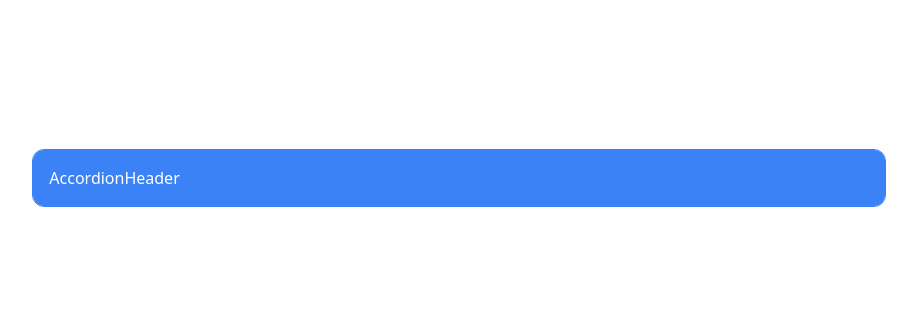
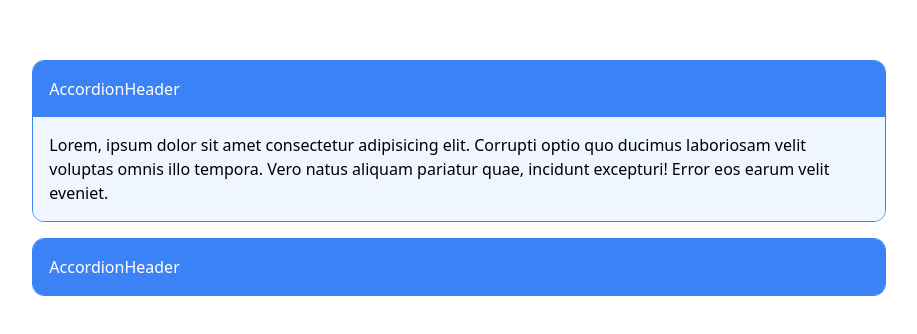
Before and after one commit to mehmetext/acilir-kapanir-div-next, a Next.js app: page / in a window 1280 px wide. Shown: the part 222-556 px from the top of the page, without its empty margins (181-1098 px from the left). Built offline with nearby package versions, Linux system fonts and the light colour scheme.

Commit message:
firstOpened parametresi eklendi

```diff
--- a/src/components/Accordion.tsx
+++ b/src/components/Accordion.tsx
@@ -1,10 +1,14 @@
 import { useEffect, useRef, useState } from "react";
 
-export default function Accordion() {
+type Props = {
+	firstOpened?: boolean;
+};
+
+export default function Accordion({ firstOpened = false }: Props) {
 	const content = useRef<HTMLDivElement>(null);
 
-	const [isOpen, setIsOpen] = useState(false);
-	const [height, setHeight] = useState("0px");
+	const [isOpen, setIsOpen] = useState(firstOpened);
+	const [height, setHeight] = useState(firstOpened ? "auto" : "0px");
 	const [screenWidth, setScreenWidth] = useState(0);
 
 	useEffect(() => {
--- a/src/pages/index.tsx
+++ b/src/pages/index.tsx
@@ -15,6 +15,7 @@ export default function Home() {
 			</Head>
 			<div className="flex w-screen h-screen justify-center items-center">
 				<div className="flex flex-col w-2/3 gap-4">
+					<Accordion firstOpened />
 					<Accordion />
 				</div>
 			</div>
```
